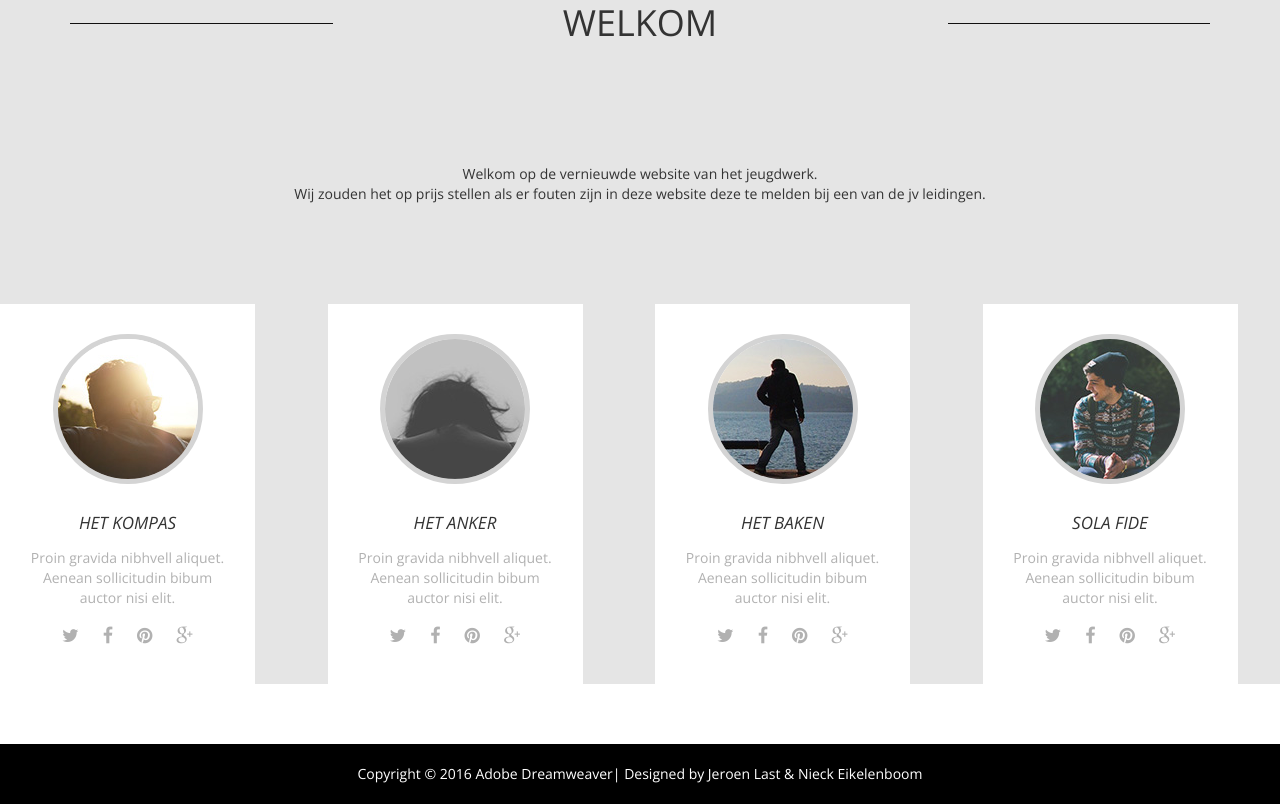
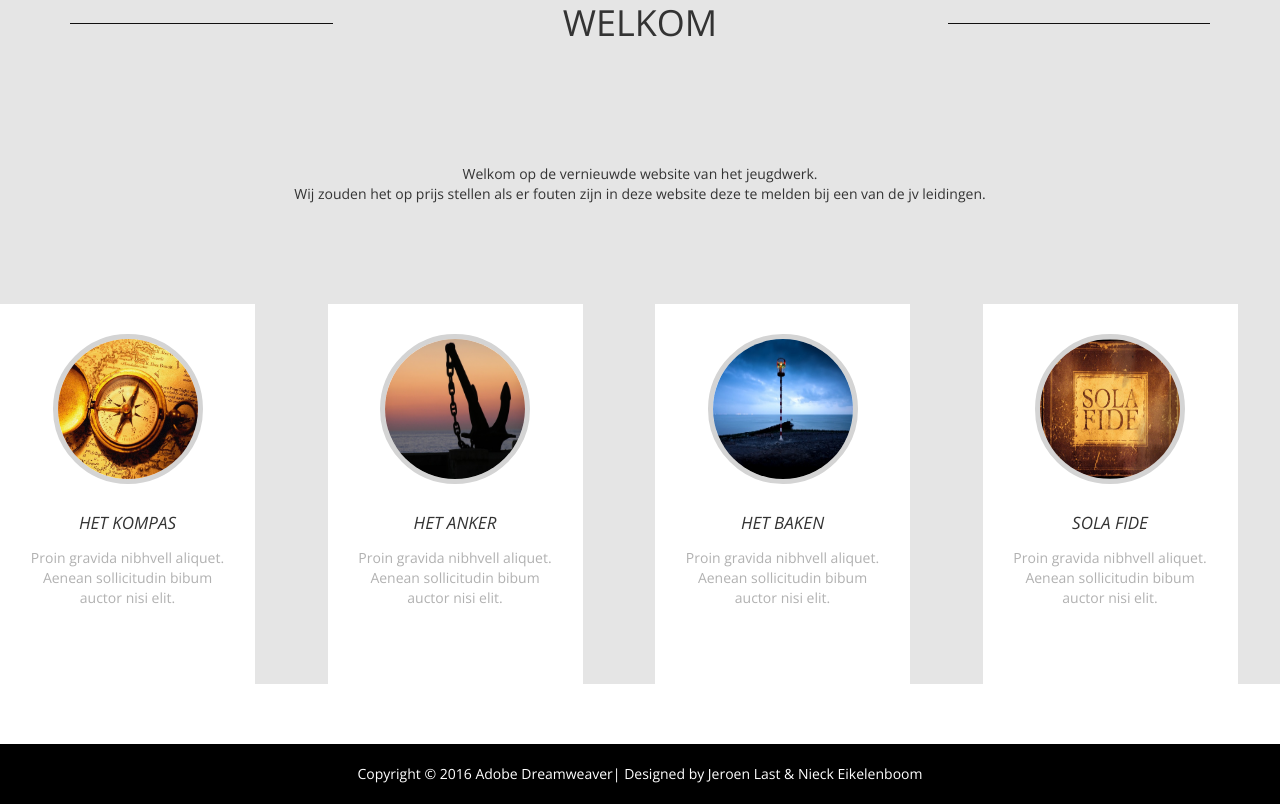
Before and after one commit to zsert3/siteJV, a plain HTML site: page home.html in a window 1280 px wide. Shown: the part 570-1374 px from the top of the page. Drawn offline with nearby package versions, Linux system fonts and the light colour scheme.

Commit message:
afbeeldingen
home is klaar voor begin maand site afbeeldingen zijn gedaan alleen de
tekst ontbreekt nog wil jij morgen tekst en afbeelding op carousel maken

```diff
--- a/home.html
+++ b/home.html
@@ -91,55 +91,31 @@ http://www.templatemo.com/tm-475-holiday
 	<div class="row">
 				<div class="col-lg-3 col-md-3 col-sm-6 col-xs-12">
 					<div class="tm-about-box-1">
-						<a href="#"><img src="img/about-4.jpg" alt="img" class="tm-about-box-1-img"></a>
+						<a href="#"><img src="img/kompas.jpg" alt="img" width="150" height="150" class="tm-about-box-1-img img-circle"></a>
 						<h3 class="tm-about-box-1-title">het kompas</h3>
 						<p class="margin-bottom-15 gray-text">Proin gravida nibhvell aliquet. Aenean sollicitudin bibum auctor nisi elit.</p>
-						<div class="gray-text">
-							<a href="#" class="tm-social-icon"><i class="fa fa-twitter"></i></a>
-							<a href="#" class="tm-social-icon"><i class="fa fa-facebook"></i></a>
-							<a href="#" class="tm-social-icon"><i class="fa fa-pinterest"></i></a>
-							<a href="#" class="tm-social-icon"><i class="fa fa-google-plus"></i></a>
-						</div>
-					</div>
+</div>
 				</div>
 				<div class="col-lg-3 col-md-3 col-sm-6 col-xs-12">
 					<div class="tm-about-box-1">
-						<a href="#"><img src="img/about-5.jpg" alt="img" class="tm-about-box-1-img"></a>
+						<a href="#"><img src="img/anker.jpg" alt="img" width="150" height="150" class="tm-about-box-1-img img-circle"></a>
 						<h3 class="tm-about-box-1-title">het anker</h3>
 						<p class="margin-bottom-15 gray-text">Proin gravida nibhvell aliquet. Aenean sollicitudin bibum auctor nisi elit.</p>
-						<div class="gray-text">
-							<a href="#" class="tm-social-icon"><i class="fa fa-twitter"></i></a>
-							<a href="#" class="tm-social-icon"><i class="fa fa-facebook"></i></a>
-							<a href="#" class="tm-social-icon"><i class="fa fa-pinterest"></i></a>
-							<a href="#" class="tm-social-icon"><i class="fa fa-google-plus"></i></a>
-						</div>
-					</div>
+</div>
 				</div>
 				<div class="col-lg-3 col-md-3 col-sm-6 col-xs-12">
 					<div class="tm-about-box-1">
-						<a href="#"><img src="img/about-6.jpg" alt="img" class="tm-about-box-1-img"></a>
+						<a href="#"><img src="img/baken.jpg" alt="img" width="150" height="150" class="tm-about-box-1-img img-circle"></a>
 						<h3 class="tm-about-box-1-title">het baken</h3>
 						<p class="margin-bottom-15 gray-text">Proin gravida nibhvell aliquet. Aenean sollicitudin bibum auctor nisi elit.</p>
-						<div class="gray-text">
-							<a href="#" class="tm-social-icon"><i class="fa fa-twitter"></i></a>
-							<a href="#" class="tm-social-icon"><i class="fa fa-facebook"></i></a>
-							<a href="#" class="tm-social-icon"><i class="fa fa-pinterest"></i></a>
-							<a href="#" class="tm-social-icon"><i class="fa fa-google-plus"></i></a>
-						</div>
-					</div>
+</div>
 				</div>
 				<div class="col-lg-3 col-md-3 col-sm-6 col-xs-12">
 					<div class="tm-about-box-1">
-						<a href="#"><img src="img/about-7.jpg" alt="img" class="tm-about-box-1-img"></a>
+						<a href="#"><img src="img/sola fide.JPG" alt="img" width="150" height="150" class="tm-about-box-1-img"></a>
 						<h3 class="tm-about-box-1-title">Sola fide</h3>
 						<p class="margin-bottom-15 gray-text">Proin gravida nibhvell aliquet. Aenean sollicitudin bibum auctor nisi elit.</p>
-						<div class="gray-text">
-							<a href="#" class="tm-social-icon"><i class="fa fa-twitter"></i></a>
-							<a href="#" class="tm-social-icon"><i class="fa fa-facebook"></i></a>
-							<a href="#" class="tm-social-icon"><i class="fa fa-pinterest"></i></a>
-							<a href="#" class="tm-social-icon"><i class="fa fa-google-plus"></i></a>
-						</div>
-					</div>
+</div>
 				</div>
 			</div>
 		</div>
```
Also changed, not shown: img/anker.jpg (added), img/baken.jpg (added), img/kompas.jpg (added), img/sola fide.JPG (added).
